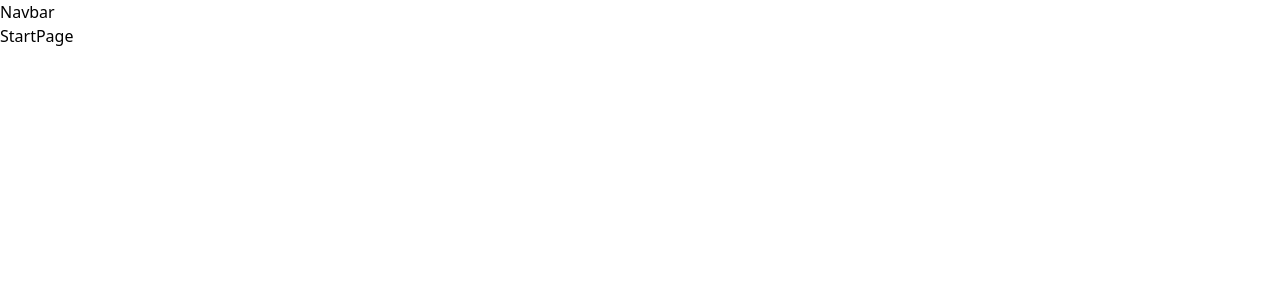
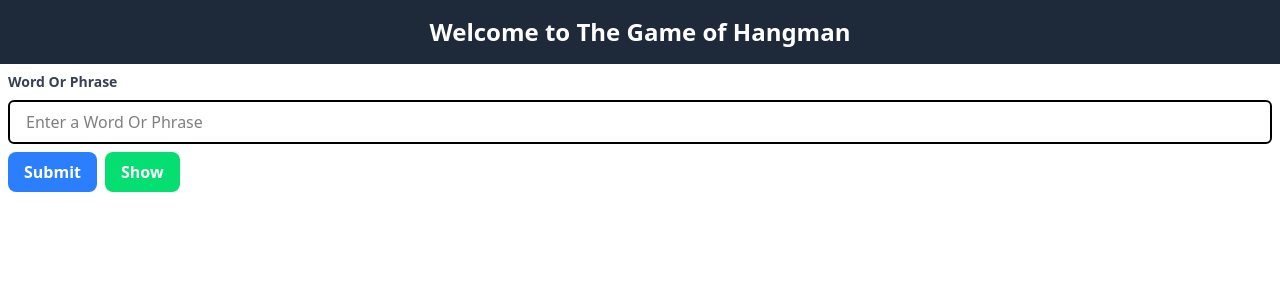
Before and after one commit to RethikRaj/HangmanReact, a React (Vite) app: page / in a window 1280 px wide. Shown: the top 300 px of the page. Built offline with nearby package versions, Linux system fonts and the light colour scheme.

Commit message:
builded start page

```diff
--- a/src/Pages/PlayPage/PlayPage.jsx
+++ b/src/Pages/PlayPage/PlayPage.jsx
@@ -1,6 +1,13 @@
+import { useLocation } from "react-router-dom"
+
 const PlayPage = () => {
+    const location = useLocation();
+    const secretWord = location.state?.secretWord;
+
     return (
-        <div>PlayPage</div>
+        <div>
+            {secretWord ? secretWord :" No secret word provided"}
+        </div>
     )
 }
 
--- a/src/Pages/StartPage/StartPage.jsx
+++ b/src/Pages/StartPage/StartPage.jsx
@@ -1,6 +1,21 @@
+import { useNavigate } from "react-router-dom";
+import TextInputFormContainer from "../../components/TextInputForm/TextInputFormContainer";
+
 const StartPage = () => {
+    const navigate = useNavigate();
+
+    const onSubmitHandler = (inputValue) => {
+        if(inputValue.length < 3){
+            alert("Please enter a word or phrase with at least 3 characters.");
+            return;
+        }
+        navigate("/play",{state:{ secretWord: inputValue }});
+    }
+
     return (
-        <div>StartPage</div>
+        <div className="flex justify-center h-screen">
+            <TextInputFormContainer label={"Word Or Phrase"} onSubmitHandler={onSubmitHandler}/>
+        </div>
     )
 }
 
--- a/src/components/Button/getButtonStyling.js
+++ b/src/components/Button/getButtonStyling.js
@@ -1,8 +1,8 @@
 export const getButtonStyling = (styleType) => {
-    const primaryButtonStyle = "bg-blue-500 hover:bg-blue-700 text-white font-bold py-2 px-4 rounded-lg";
-    const secondaryButtonStyle = "bg-gray-500 hover:bg-gray-700 text-white font-bold py-2 px-4 rounded-lg";
-    const warningButtonStyle = "bg-yellow-500 hover:bg-yellow-700 text-white font-bold py-2 px-4 rounded-lg";
-    const dangerButtonStyle = "bg-red-500 hover:bg-red-700 text-white font-bold py-2 px-4 rounded-lg";
+    const primaryButtonStyle = "bg-blue-500 hover:bg-blue-700 text-white font-bold py-2 px-4 rounded-lg hover:cursor-pointer";
+    const secondaryButtonStyle = "bg-green-400 hover:bg-green-700 text-white font-bold py-2 px-4 rounded-lg hover:cursor-pointer";
+    const warningButtonStyle = "bg-yellow-500 hover:bg-yellow-700 text-white font-bold py-2 px-4 rounded-lg hover:cursor-pointer";
+    const dangerButtonStyle = "bg-red-500 hover:bg-red-700 text-white font-bold py-2 px-4 rounded-lg hover:cursor-pointer";
 
     if(styleType === "primary") {
         return primaryButtonStyle;
--- a/src/components/Navbar/Navbar.jsx
+++ b/src/components/Navbar/Navbar.jsx
@@ -1,6 +1,8 @@
 const Navbar = () => {
     return (
-        <div>Navbar</div>
+        <div className="bg-gray-800 text-white p-4 flex justify-center items-center">
+            <h1 className="font-bold text-2xl">Welcome to The Game of Hangman</h1>
+        </div>
     )
 }
 
--- a/src/components/Routing/Routing.jsx
+++ b/src/components/Routing/Routing.jsx
@@ -1,13 +1,14 @@
 import { Route, Routes } from "react-router-dom"
 import AppLayout from "../../Pages/Layout/AppLayout"
 import StartPage from "../../Pages/StartPage/StartPage"
+import PlayPage from "../../Pages/PlayPage/PlayPage"
 
 const Routing = () => {
     return (
         <Routes>
             <Route path="/" element={<AppLayout/>}>
                 <Route index element={<StartPage/>} />
-                <Route path="/play" element={<StartPage/>} />
+                <Route path="/play" element={<PlayPage/>} />
             </Route>
         </Routes>
     )
--- a/src/components/TextInput/TextInput.jsx
+++ b/src/components/TextInput/TextInput.jsx
@@ -5,10 +5,10 @@ const TextInput = ({inputType="text", label, value, onChangeHandler,inputRef}) =
         <input
             type={inputType}
             value={value}
-            placeholder={`Enter your ${label}`}
+            placeholder={`Enter a ${label}`}
             onChange={onChangeHandler}
             ref={inputRef}
-            className="px-4 py-2 border border-gray-500 rounded-md w-full"
+            className="px-4 py-2 border-2 border-black rounded-md w-full"
         />
     </div>
   )
--- a/src/components/TextInputForm/TextInputForm.jsx
+++ b/src/components/TextInputForm/TextInputForm.jsx
@@ -1,15 +1,15 @@
 import Button from "../Button/Button";
 import TextInput from "../TextInput/TextInput";
 
-const TextInputForm = ({handleFormSubmit,  inputRef, inputType,setInputType}) => {
+const TextInputForm = ({handleFormSubmit,  inputRef, inputType,setInputType,label}) => {
 
     return (
-        <form className="flex m-2 gap-2" onSubmit={handleFormSubmit}>
-            <div className="flex-1">
-                <TextInput inputType={inputType} label={"some label"} inputRef={inputRef}/>
+        <form className="m-2 w-full" onSubmit={handleFormSubmit}>
+            <div className="">
+                <TextInput inputType={inputType} label={label} inputRef={inputRef}/>
             </div>
-            <div className="flex">
-                <Button text={"submit"} styleType={"primary"} buttonType="submit"/>
+            <div className="flex mt-2 gap-2">
+                <Button text={"Submit"} styleType={"primary"} buttonType="submit"/>
                 <Button
                     text={inputType==="password"?"Show":"Hide"}
                     styleType={"secondary"}
--- a/src/components/TextInputForm/TextInputFormContainer.jsx
+++ b/src/components/TextInputForm/TextInputFormContainer.jsx
@@ -3,7 +3,7 @@
 import { useRef, useState } from "react";
 import TextInputForm from "./TextInputForm";
 
-const TextInputFormContainer = ({onSubmitHandler}) => {
+const TextInputFormContainer = ({onSubmitHandler,label}) => {
     const inputRef = useRef(null);
     const [inputType, setInputType] = useState("password");
 
@@ -15,7 +15,7 @@ const TextInputFormContainer = ({onSubmitHandler}) => {
     };
 
     return (
-        <TextInputForm handleFormSubmit={handleFormSubmit} inputRef={inputRef} inputType={inputType} setInputType={setInputType}/>
+        <TextInputForm handleFormSubmit={handleFormSubmit} inputRef={inputRef} inputType={inputType} setInputType={setInputType} label={label}/>
     )
 }
 
```
